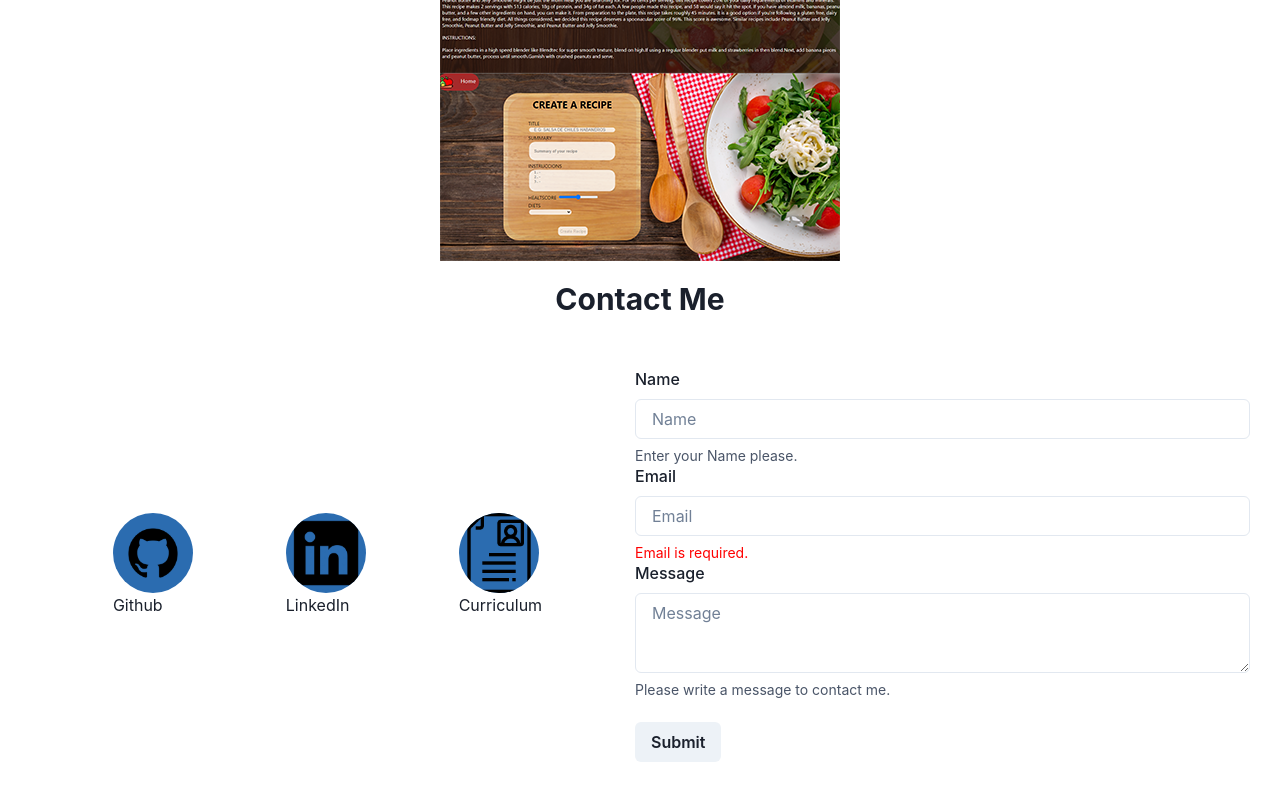
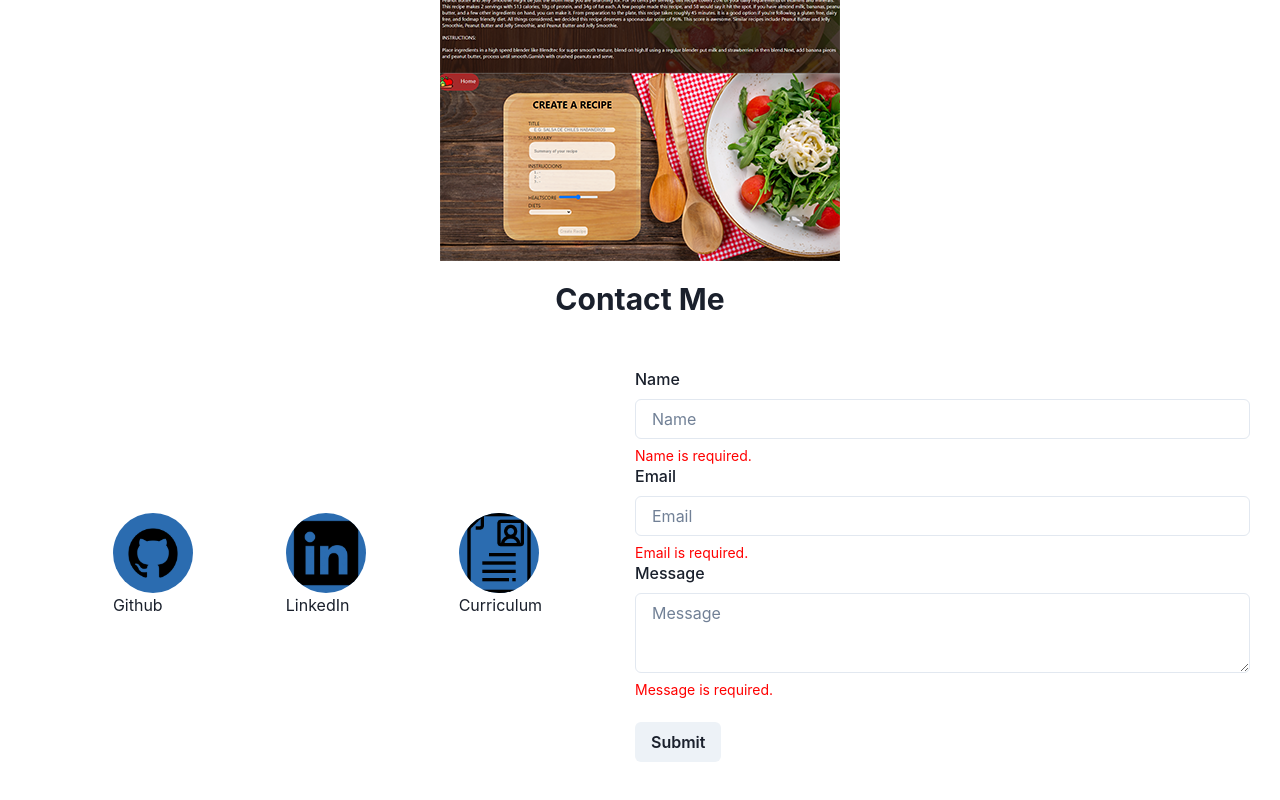
Before and after one commit to megagus182/portfolio-gustavo-castillo, a React (Create React App) app: page / in a window 1280 px wide. Shown: the part 1741-2541 px from the top of the page. Built offline with nearby package versions, Linux system fonts and the light colour scheme.

Commit message:
AddingControlFeatures

```diff
--- a/src/Sections/ContactMe.jsx
+++ b/src/Sections/ContactMe.jsx
@@ -18,7 +18,13 @@ import {
 export default function ContactMe() {
   const [input, setInput] = useState("");
   const handleInputChange = (e) => setInput(e.target.value);
-  const isError = input === "";
+  const [inputName, setInputName] = useState("");
+  const handleInputNameChange = (e) => setInputName(e.target.value);
+  const [inputMessage, setInputMessage] = useState("");
+  const handleInputMessageChange = (e) => setInputMessage(e.target.value);
+  const isEmailError = input === "";
+  const isNameError = inputName === "";
+  const isMessageError = inputMessage === "";
   const form = useRef();
   const toast = useToast()
 
@@ -125,9 +131,16 @@ export default function ContactMe() {
             <form ref={form} onSubmit={sendEmail}>
               <FormControl>
                 <FormLabel>Name</FormLabel>
-                <Input type="text" placeholder="Name" name="from_name" />
+                <Input type="text" placeholder="Name" name="from_name" value={inputName}
+                  onChange={handleInputNameChange}/>
+                {!isNameError ? (
                 <FormHelperText>Enter your Name please.</FormHelperText>
-                <FormLabel>Email</FormLabel>
+                ) : (
+                  <FormHelperText color={"red"}>
+                  Name is required.
+                </FormHelperText>
+              )}
+              <FormLabel>Email</FormLabel>
                 <Input
                   type="email"
                   placeholder="Email"
@@ -135,7 +148,7 @@ export default function ContactMe() {
                   value={input}
                   onChange={handleInputChange}
                 />
-                {!isError ? (
+                {!isEmailError ? (
                   <FormHelperText>
                     Enter the email you'd like to receive the answer.
                   </FormHelperText>
@@ -150,10 +163,18 @@ export default function ContactMe() {
                   height={"20"}
                   name="message"
                   placeholder="Message"
+                  value={inputMessage}
+                  onChange={handleInputMessageChange}
                 />
+                {!isMessageError ? (
                 <FormHelperText>
                   Please write a message to contact me.
                 </FormHelperText>
+                 ) : (
+                  <FormHelperText color={"red"}>
+                  Message is required.
+                </FormHelperText>
+              )}
                 <br></br>
                 <Button type="submit">Submit</Button>
               </FormControl>
```
